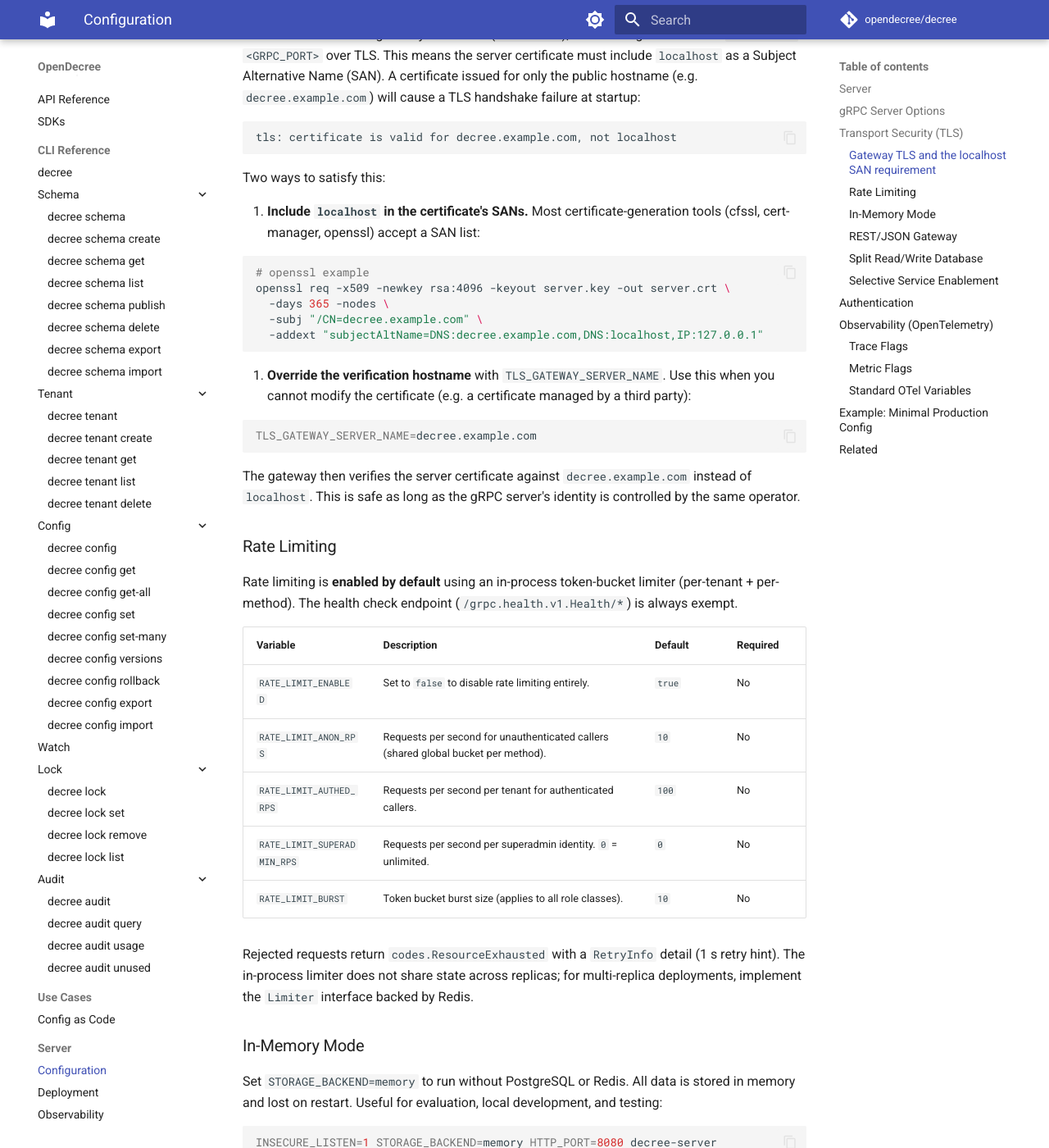
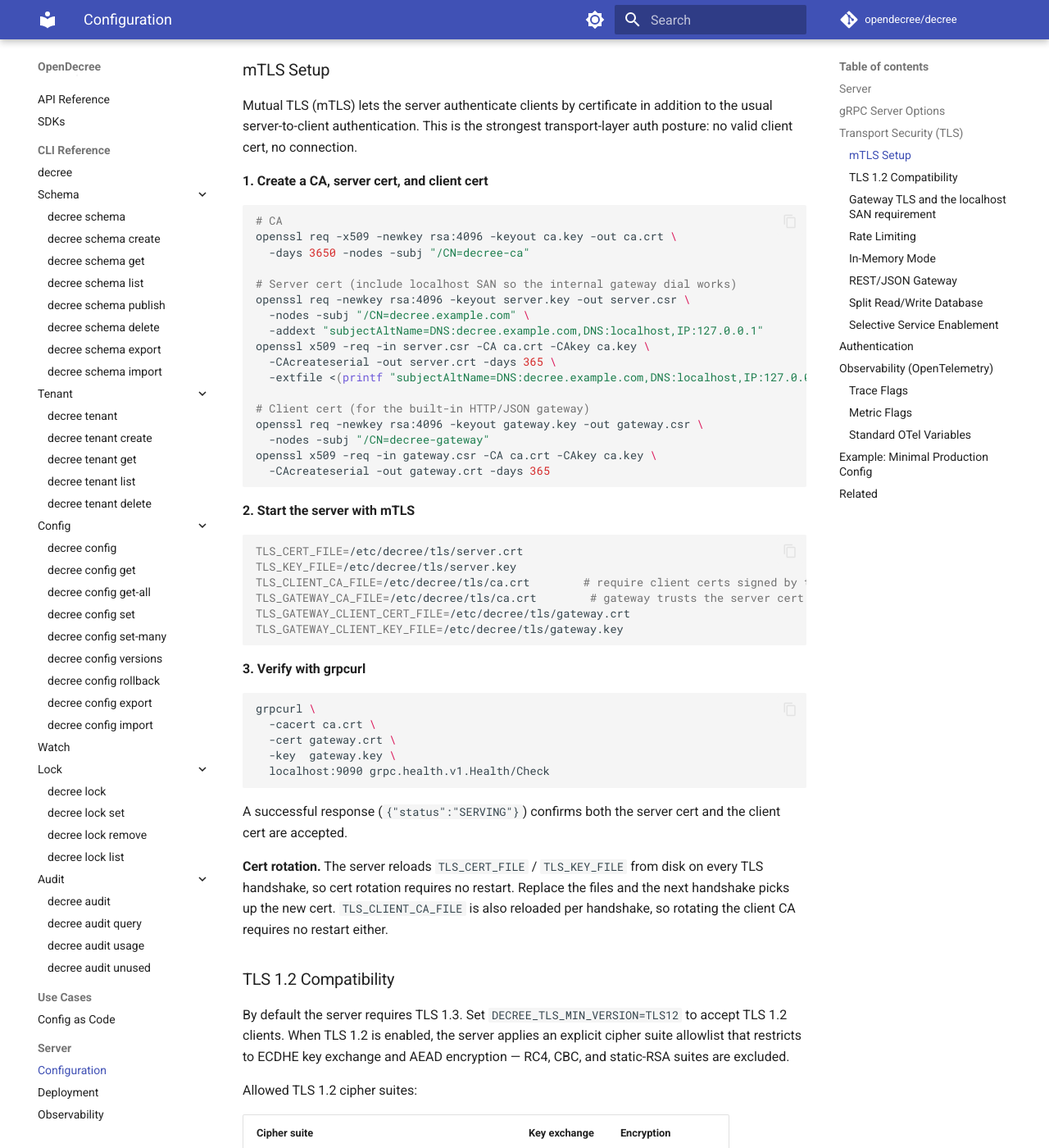
Before and after one commit to opendecree/decree, an MkDocs documentation site: the page built from docs/server/configuration.md, in a window 1280 px wide and 1400 px high, scrolled down 3792 px. Shown: the whole window at 82% size. Built offline with MkDocs 1.6.1 and Material for MkDocs 9.7.7, drawn with Linux system fonts in a browser that asks for light colours; comment, search, counter and statistics services are not loaded; some of the changed text lies outside the part shown.

Commit message:
docs(server): add mTLS setup guide and TLS 1.2 cipher suite list
Document the DECREE_TLS_MIN_VERSION env var (present in code since the
security hardening work but missing from the reference table). Add a
step-by-step mTLS setup section covering CA/cert generation, server
startup env vars, grpcurl verification, and cert-rotation behaviour.
Add a TLS 1.2 Compatibility section that lists the six allowed cipher
suites (ECDHE + AEAD only; RC4, CBC, and static-RSA excluded) and
explains why TLS 1.3 suites are not listed.

Closes #452

Co-Authored-By: Claude <noreply@anthropic.com>

````diff
--- a/docs/server/configuration.md
+++ b/docs/server/configuration.md
@@ -50,6 +50,7 @@ TLS is **required by default** for the gRPC server and the gateway-to-gRPC dial.
 | `TLS_GATEWAY_SERVER_NAME` | SNI / verification hostname the gateway expects on the upstream gRPC certificate. | dial address host | No |
 | `TLS_GATEWAY_CLIENT_CERT_FILE` | Client certificate the gateway presents to the upstream gRPC server (when the server requires mTLS). | -- | No |
 | `TLS_GATEWAY_CLIENT_KEY_FILE` | Private key for `TLS_GATEWAY_CLIENT_CERT_FILE`. Must be set together with the cert file. | -- | No |
+| `DECREE_TLS_MIN_VERSION` | Minimum TLS version. Set to `TLS12` to allow TLS 1.2 clients (enables an explicit cipher suite allowlist; see below). Default is `TLS13`. | `TLS13` | No |
 
 Example (TLS, no mTLS):
 
@@ -69,6 +70,74 @@ TLS_CLIENT_CA_FILE=/etc/decree/tls/clients-ca.crt
 TLS_GATEWAY_CLIENT_CERT_FILE=/etc/decree/tls/gateway.crt
 TLS_GATEWAY_CLIENT_KEY_FILE=/etc/decree/tls/gateway.key
 ```
+
+### mTLS Setup
+
+Mutual TLS (mTLS) lets the server authenticate clients by certificate in addition to the usual server-to-client authentication. This is the strongest transport-layer auth posture: no valid client cert, no connection.
+
+**1. Create a CA, server cert, and client cert**
+
+```bash
+# CA
+openssl req -x509 -newkey rsa:4096 -keyout ca.key -out ca.crt \
+  -days 3650 -nodes -subj "/CN=decree-ca"
+
+# Server cert (include localhost SAN so the internal gateway dial works)
+openssl req -newkey rsa:4096 -keyout server.key -out server.csr \
+  -nodes -subj "/CN=decree.example.com" \
+  -addext "subjectAltName=DNS:decree.example.com,DNS:localhost,IP:127.0.0.1"
+openssl x509 -req -in server.csr -CA ca.crt -CAkey ca.key \
+  -CAcreateserial -out server.crt -days 365 \
+  -extfile <(printf "subjectAltName=DNS:decree.example.com,DNS:localhost,IP:127.0.0.1")
+
+# Client cert (for the built-in HTTP/JSON gateway)
+openssl req -newkey rsa:4096 -keyout gateway.key -out gateway.csr \
+  -nodes -subj "/CN=decree-gateway"
+openssl x509 -req -in gateway.csr -CA ca.crt -CAkey ca.key \
+  -CAcreateserial -out gateway.crt -days 365
+```
+
+**2. Start the server with mTLS**
+
+```bash
+TLS_CERT_FILE=/etc/decree/tls/server.crt
+TLS_KEY_FILE=/etc/decree/tls/server.key
+TLS_CLIENT_CA_FILE=/etc/decree/tls/ca.crt        # require client certs signed by this CA
+TLS_GATEWAY_CA_FILE=/etc/decree/tls/ca.crt        # gateway trusts the server cert
+TLS_GATEWAY_CLIENT_CERT_FILE=/etc/decree/tls/gateway.crt
+TLS_GATEWAY_CLIENT_KEY_FILE=/etc/decree/tls/gateway.key
+```
+
+**3. Verify with grpcurl**
+
+```bash
+grpcurl \
+  -cacert ca.crt \
+  -cert gateway.crt \
+  -key  gateway.key \
+  localhost:9090 grpc.health.v1.Health/Check
+```
+
+A successful response (`{"status":"SERVING"}`) confirms both the server cert and the client cert are accepted.
+
+**Cert rotation.** The server reloads `TLS_CERT_FILE` / `TLS_KEY_FILE` from disk on every TLS handshake, so cert rotation requires no restart. Replace the files and the next handshake picks up the new cert. `TLS_CLIENT_CA_FILE` is also reloaded per handshake, so rotating the client CA requires no restart either.
+
+### TLS 1.2 Compatibility
+
+By default the server requires TLS 1.3. Set `DECREE_TLS_MIN_VERSION=TLS12` to accept TLS 1.2 clients. When TLS 1.2 is enabled, the server applies an explicit cipher suite allowlist that restricts to ECDHE key exchange and AEAD encryption — RC4, CBC, and static-RSA suites are excluded.
+
+Allowed TLS 1.2 cipher suites:
+
+| Cipher suite | Key exchange | Encryption |
+|---|---|---|
+| `TLS_ECDHE_ECDSA_WITH_AES_128_GCM_SHA256` | ECDHE | AES-128-GCM |
+| `TLS_ECDHE_RSA_WITH_AES_128_GCM_SHA256` | ECDHE | AES-128-GCM |
+| `TLS_ECDHE_ECDSA_WITH_AES_256_GCM_SHA384` | ECDHE | AES-256-GCM |
+| `TLS_ECDHE_RSA_WITH_AES_256_GCM_SHA384` | ECDHE | AES-256-GCM |
+| `TLS_ECDHE_ECDSA_WITH_CHACHA20_POLY1305_SHA256` | ECDHE | ChaCha20-Poly1305 |
+| `TLS_ECDHE_RSA_WITH_CHACHA20_POLY1305_SHA256` | ECDHE | ChaCha20-Poly1305 |
+
+TLS 1.3 cipher suites are not listed because Go's TLS 1.3 implementation negotiates them automatically and ignores any application-level allowlist.
 
 ### Gateway TLS and the localhost SAN requirement
 
````
